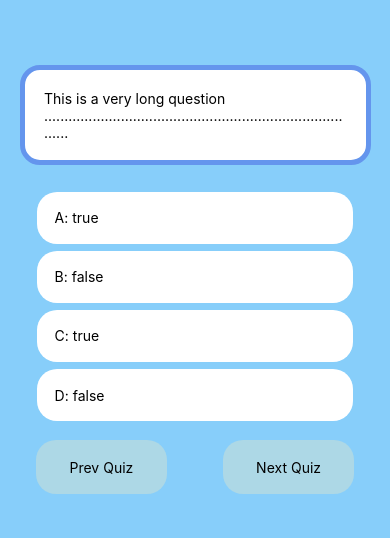
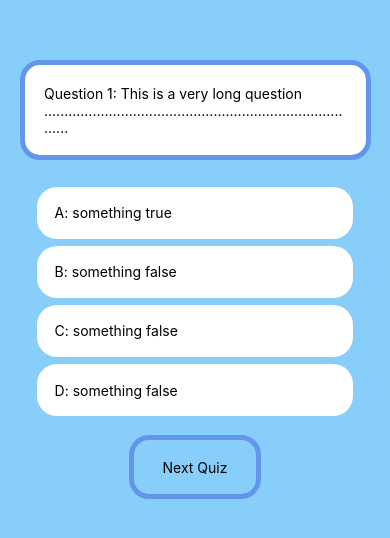
Before and after one commit to PhamQuocHuy12/Quiz, a React Native app: screen / in a window 390 px wide. Shown: the part 152-690 px from the top of the page. Built offline with nearby package versions, Linux system fonts and the light colour scheme.

Commit message:
update screen

```diff
--- a/App.js
+++ b/App.js
@@ -1,19 +1,24 @@
 import { StatusBar } from 'expo-status-bar';
 import React, { useState } from 'react';
-import { StyleSheet, Text, View, FlatList, TouchableOpacity, SafeAreaView } from 'react-native';
+import { StyleSheet, Text, View, FlatList, TouchableOpacity } from 'react-native';
 
 const question = [{question: 'This is a very long question ................................................................................',
-                    answers:[{option:'A',correct: true},
-                              {option:'B',correct: false},
-                              {option:'C',correct: true},
-                              {option:'D',correct: false}]},
-                  {question: 'This second long question ................................................................................',
-                    answers:[{option:'A',correct: true},
-                              {option:'B',correct: false},
-                              {option:'C',correct: false},
-                              {option:'D',correct: false}]}];
+                    answers:[{id:'A',text:'something',correct: true},
+                              {id:'B',text:'something',correct: false},
+                              {id:'C',text:'something',correct: false},
+                              {id:'D',text:'something',correct: false}]},
+                  {question: 'This is second long question ................................................................................',
+                    answers:[{id:'A',text:'something',correct: true},
+                              {id:'B',text:'something',correct: false},
+                              {id:'C',text:'something',correct: false},
+                              {id:'D',text:'something',correct: false}]},
+                  {question: 'This is third long question ................................................................................',
+                    answers:[{id:'A',text:'something',correct: false},
+                              {id:'B',text:'something',correct: false},
+                              {id:'C',text:'something',correct: false},
+                              {id:'D',text:'something',correct: true}]}];
 
-var savedAnswer = new Array(question.length).fill({option: null, correct: null});
+var savedAnswer = new Array(question.length).fill({id: null, correct: null});
 
 export default function App() {
   const [selectedId, setSelectedId] = useState(null);
@@ -23,10 +28,10 @@ export default function App() {
   const nextQuestion = () => {
     if(currentQuiz < question.length -1){
       setCurrentQuiz(currentQuiz + 1);
-      if (savedAnswer[currentQuiz+1].option == null){
+      if (savedAnswer[currentQuiz+1].id == null){
         setSelectedId(null);
       } else {
-        setSelectedId(savedAnswer[currentQuiz+1].option);
+        setSelectedId(savedAnswer[currentQuiz+1].id);
       }
     }
   };
@@ -34,22 +39,22 @@ export default function App() {
   const previousQuestion = () => {
     if(currentQuiz > 0){
       setCurrentQuiz(currentQuiz - 1);
-      if (savedAnswer[currentQuiz-1].option == null){
+      if (savedAnswer[currentQuiz-1].id == null){
         setSelectedId(null);
       } else {
-        setSelectedId(savedAnswer[currentQuiz-1].option);
+        setSelectedId(savedAnswer[currentQuiz-1].id);
       }
     }
   };
 
   const onOptionPress = (option) => {
-      setSelectedId(option.option);
-      savedAnswer[currentQuiz] = option;
+      setSelectedId(option.id);
+      savedAnswer[currentQuiz] = {id: option.id, correct: option.correct};
   }
 
   return (
     <View style={styles.container}>
-      <Text style = {styles.question}>{question[currentQuiz].question}</Text>
+      <Text style = {styles.question}>Question {currentQuiz+1}: {question[currentQuiz].question}</Text>
       <View  style={styles.optionsContainer}>
         <FlatList
           data ={question[currentQuiz].answers}
@@ -57,23 +62,25 @@ export default function App() {
             <Option
                 item={item}
                 onPress={() => onOptionPress(item)}
-                backgroundColor={item.option == selectedId? '#6495ED':'#fff'}
+                backgroundColor={item.id == selectedId? '#6495ED':'#fff'}
                 >
             </Option>
           )}
-          keyExtractor={(item) => item.option}
+          keyExtractor={(item) => item.id}
           extraData={selectedId}>
         </FlatList>
       </View>
       <View style = {styles.navigatorView}>
-
+        {currentQuiz > 0 &&
           <TouchableOpacity style={styles.navButton} onPress={previousQuestion}>
             <Text style={{textAlign:'center'}}> Prev Quiz </Text>
           </TouchableOpacity>
-
+        }
+        {currentQuiz < question.length -1 &&
           <TouchableOpacity style={styles.navButton} onPress={nextQuestion}>
             <Text style={{textAlign:'center'}}> Next Quiz </Text>
           </TouchableOpacity>
+        }
 
       </View>
       <StatusBar style="auto"/>
@@ -83,7 +90,7 @@ export default function App() {
 
 const Option = ({item, onPress, backgroundColor }) => (
   <TouchableOpacity onPress={onPress} style={[styles.option, backgroundColor={backgroundColor}]} >
-    <Text>{item.option}: {item.correct?'true': 'false'}</Text>
+    <Text>{item.id}: {item.text} {item.correct?'true': 'false'}</Text>
   </TouchableOpacity>
 );
 
@@ -119,8 +126,10 @@ const styles = StyleSheet.create({
   navButton:{
     marginTop: '5%',
     borderRadius: 20,
+    borderWidth: 5,
+    borderColor:'#6495ED',
     padding:'5%',
-    backgroundColor: 'lightblue',
+    backgroundColor: '#87CEFA',
     width: '35%',
   },
   navigatorView:{
```
Also changed, not shown: package.json (+6 -1 lines), Screens/QuizScreen.js (added), 1 other file (tests, documents, lock files or other folders). Lines whose indentation alone changed are shown as unchanged.
